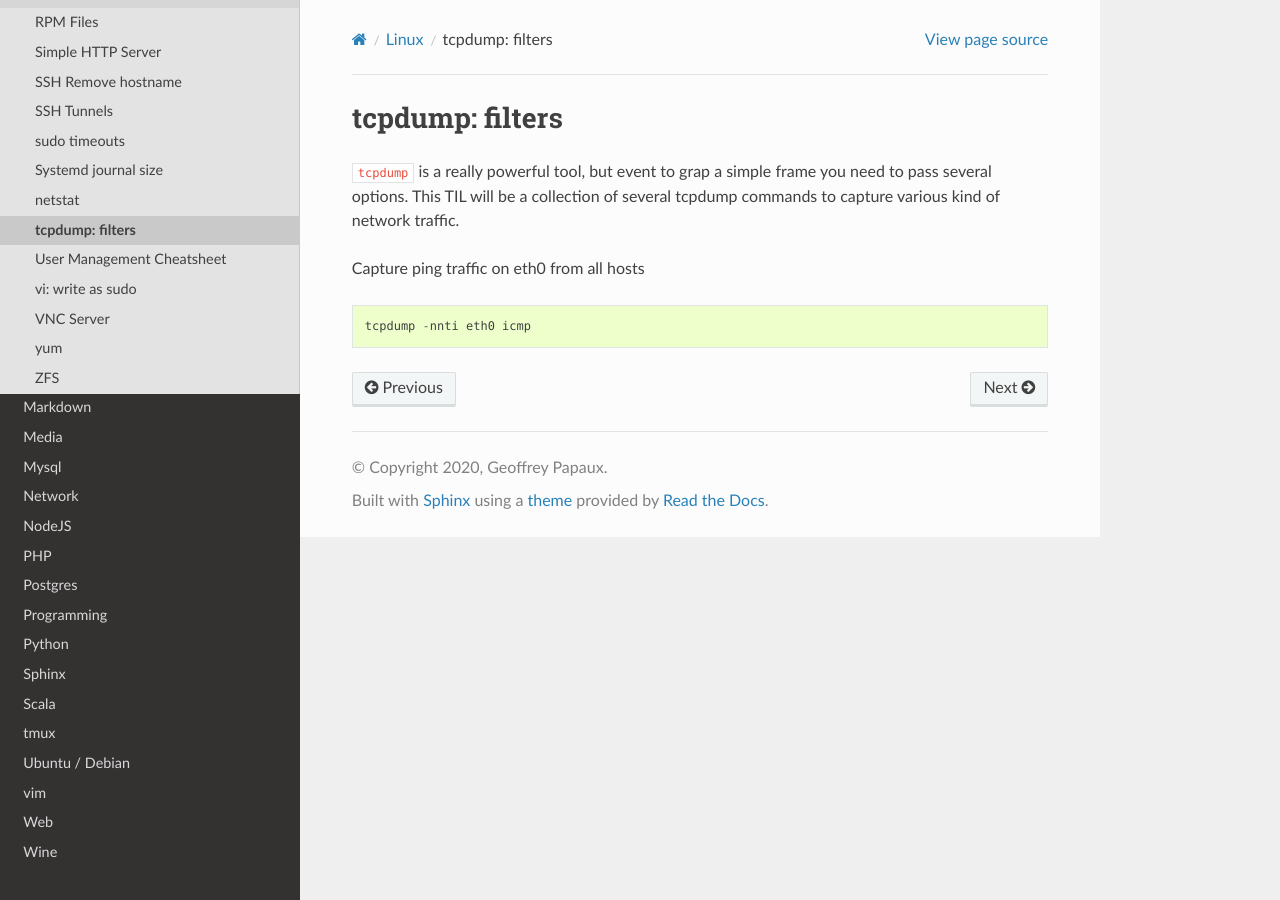
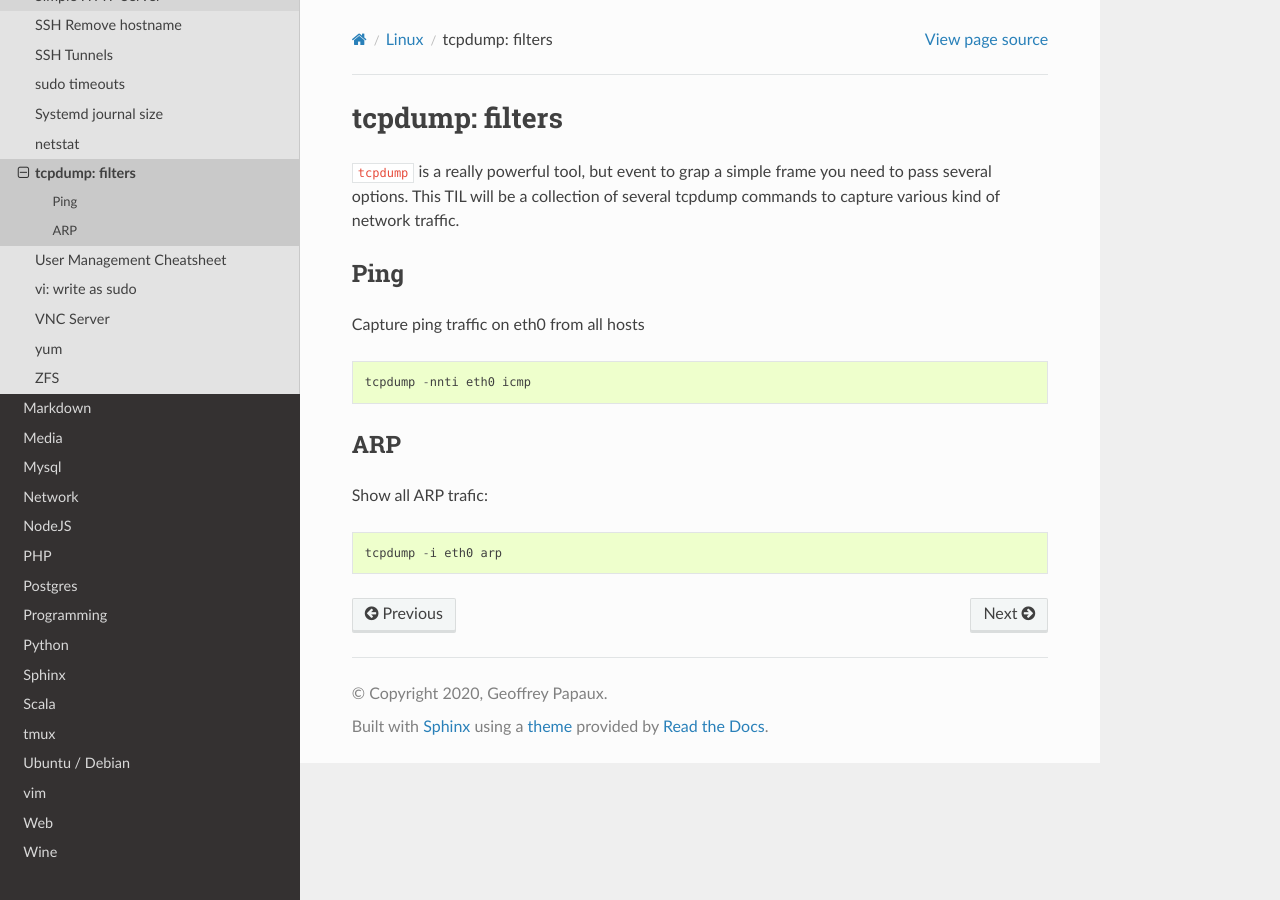
Before and after one commit to papaux/til, a Sphinx documentation site: the page built from source/linux/tcpdump-filters.rst, in a window 1280 px wide. Built offline with Sphinx 7.4.7 and the Read the Docs theme 2.0.0, drawn with Linux system fonts in a browser that asks for light colours.

Commit message:
linux: arp and tcpdump commands

```diff
--- a/source/linux/_.rst
+++ b/source/linux/_.rst
@@ -4,6 +4,7 @@ Linux
 .. toctree::
    :maxdepth: 1
 
+   arp.rst
    bluetooth.rst
    cgroup.rst
    dd.rst
--- a/source/linux/tcpdump-filters.rst
+++ b/source/linux/tcpdump-filters.rst
@@ -2,9 +2,19 @@ tcpdump: filters
 -----------------
 
 ``tcpdump`` is a really powerful tool, but event to grap a simple frame you need to pass several options. This TIL will be a collection of several tcpdump commands to capture various kind of network traffic.
+
+Ping
+~~~~
 
 Capture ping traffic on eth0 from all hosts
 
 ::
 
   tcpdump -nnti eth0 icmp
+
+ARP
+~~~
+
+Show all ARP trafic::
+
+  tcpdump -i eth0 arp
```
Also changed, not shown: source/linux/arp.rst (added, +16 -0 lines).
